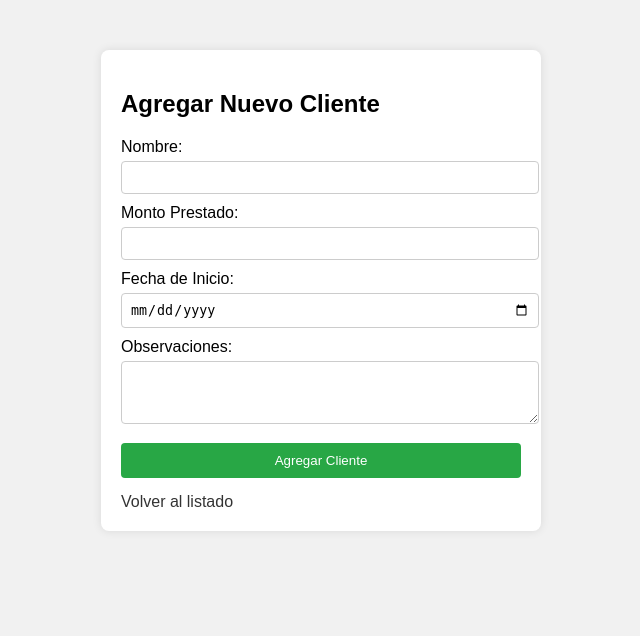
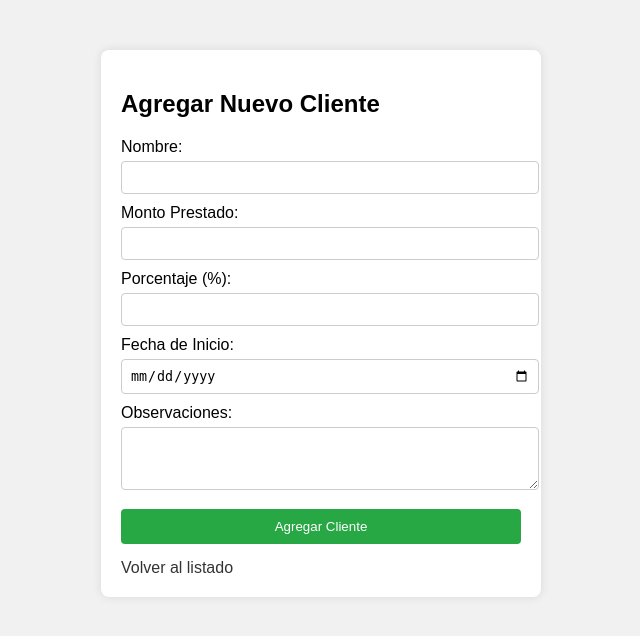
Before and after one commit to luisrobles062/ruta-cobros-app, a Flask app: page /nuevo in a window 1280 px wide. Shown: the top 636 px of the page, without its empty margins (319-959 px from the left). Run offline with Flask 3, Linux system fonts and the light colour scheme; the visitor is signed in with stand-in values (Sample User, id 1); some libraries are stand-ins or nearby versions.

Commit message:
Update nuevo.html

```diff
--- a/templates/nuevo.html
+++ b/templates/nuevo.html
@@ -27,11 +27,14 @@
             <label for="nombre">Nombre:</label>
             <input type="text" id="nombre" name="nombre" required>
 
-            <label for="deuda">Monto Prestado:</label>
-            <input type="number" id="deuda" name="deuda" step="0.01" required>
+            <label for="monto">Monto Prestado:</label>
+            <input type="number" id="monto" name="monto" step="0.01" required>
 
-            <label for="fecha_inicio">Fecha de Inicio:</label>
-            <input type="date" id="fecha_inicio" name="fecha_inicio" required>
+            <label for="porcentaje">Porcentaje (%):</label>
+            <input type="number" id="porcentaje" name="porcentaje" step="0.01" required>
+
+            <label for="fecha">Fecha de Inicio:</label>
+            <input type="date" id="fecha" name="fecha" required>
 
             <label for="observaciones">Observaciones:</label>
             <textarea id="observaciones" name="observaciones" rows="3"></textarea>
```
